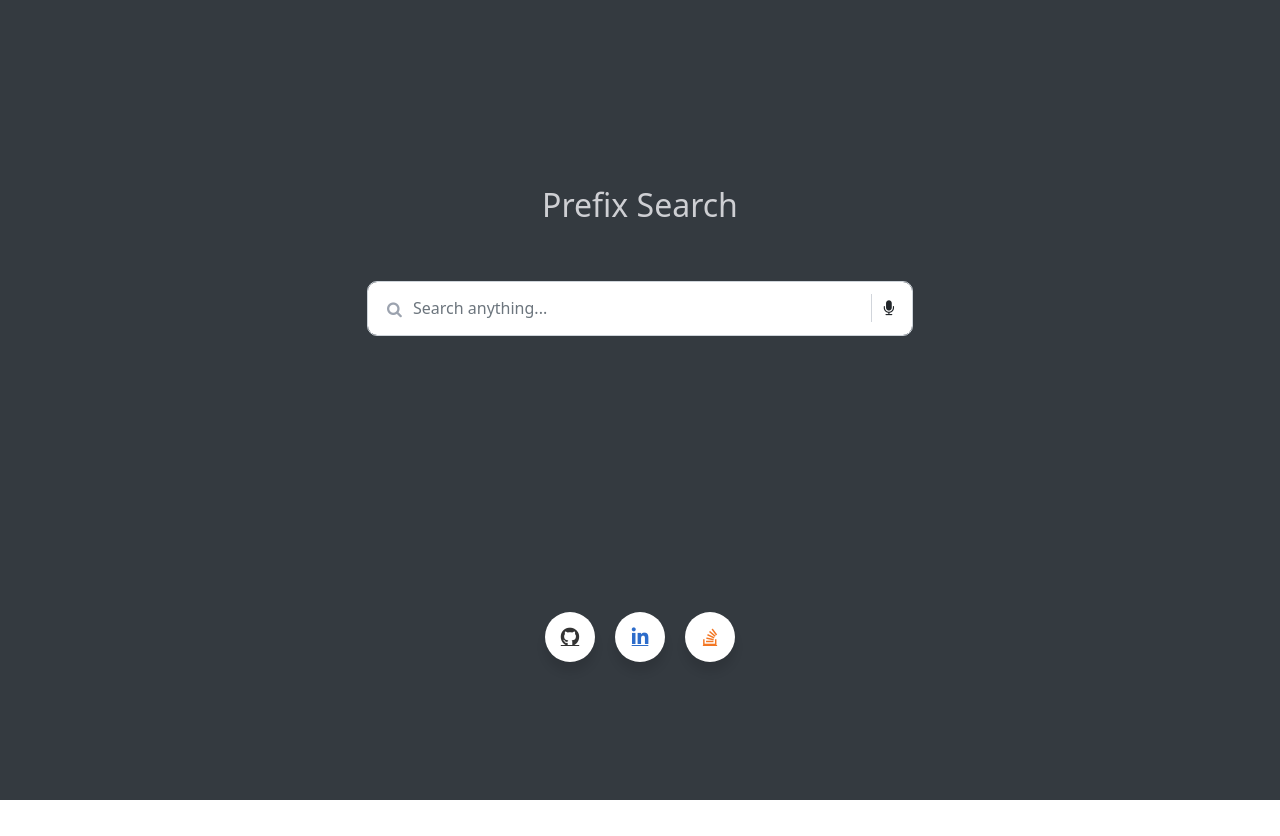
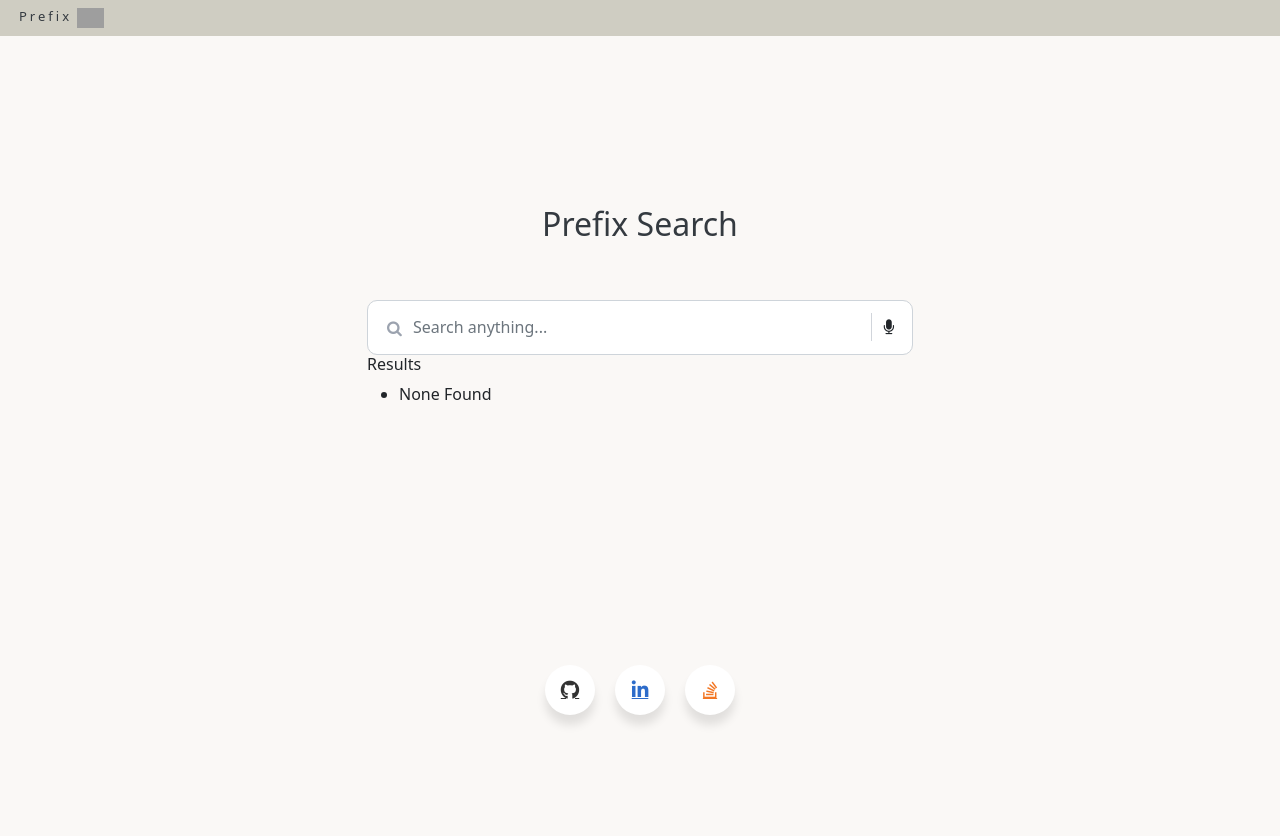
Before and after one commit to indexjoseph/Dictionary-Search, an Angular app in the folder search/: page / in a window 1280 px wide. Before the commit the page ends 800 px from the top, so only its background shows below. Built offline with nearby package versions, Linux system fonts and the light colour scheme; grey boxes are pictures that could not be loaded.

Commit message:
Implement search functionality

```diff
--- a/search/src/app/app.component.css
+++ b/search/src/app/app.component.css
@@ -1,22 +1,40 @@
 @import url('https://fonts.googleapis.com/css?family=Poppins:400,500,600,700&display=swap');
 
 body{
-    background: #343a40;
+    background: #FAF8F6;
+}
+
+.search-icon{
+  justify-content: space-around;
+  height: 20px;
+  position: relative;
+    left: 5px;
+}
+.navbar{
+  background-color: #CFCDC2;
+}
+
+.display-2 {
+  font-size: small;
+  letter-spacing: 3px;
+  color:#343a40;
+  font-weight: 500;
+  position: relative;
+    left: 19px;
+    justify-self: start;
 }
 
 .display-1{
-    color: #CECFD3;
+    color: #343a40;
     white-space: nowrap;
     font-size: xx-large;
     font-weight: 500;
 }
 .height{
-
     height: 100vh;
 }
 
 .form{
-
     position: relative;
 }
 
--- a/search/src/app/app.component.html
+++ b/search/src/app/app.component.html
@@ -2,19 +2,33 @@
 
 
 <html>
-
+   <header>
+   <nav class="navbar">
+        <a class ="display-2" style="text-decoration: none;">Prefix<img class="search-icon" src="https://www.freeiconspng.com/thumbs/search-icon-png/search-icon-png-21.png"></a>
+   </nav>
+   </header>
 <body>
    <div class="container">
-
       <div class="row height d-flex justify-content-center align-items-center">
 
         <div class="col-md-6">
          <div class="p-5 text-center">
-            <h1 class="display-1">Prefix Search </h1>
+            <h1 class="display-1">Prefix Search</h1>
           </div>
           <div class="form">
             <i class="fa fa-search"></i>
-            <input type="text" class="form-control form-input" placeholder="Search anything...">
+            <section>
+            <input name="searchInput" type="text" class="form-control form-input" placeholder="Search anything...">
+         </section>
+            <article>
+               <h6> Results </h6>
+               <ul>
+                 <li *ngFor="let programmingLanguage of
+                               programmingLanguages | search: searchInput">
+                    {{programmingLanguage}}
+                 </li>
+               </ul>
+           </article>
             <span class="left-pan"><i class="fa fa-microphone"></i></span>
           </div>
         </div>
--- a/search/src/app/app.component.ts
+++ b/search/src/app/app.component.ts
@@ -7,4 +7,9 @@ import { Component } from '@angular/core';
 })
 export class AppComponent {
   title = 'search';
+  public searchInput!: string;
+  public programmingLanguages = [
+      'Python','TypeScript','C','C++','Java',
+      'Go','JavaScript','PHP','Ruby','Swift','Kotlin'
+ ]
 }
--- /dev/null
+++ b/search/src/app/search.pipe.ts
@@ -0,0 +1,18 @@
+import { Pipe, PipeTransform } from '@angular/core';
+
+@Pipe({
+    name:'search'
+})
+
+export class SearchPipe implements PipeTransform {
+    transform(languages: string[], searchInput: string): any[]{
+        if(!searchInput) {
+            return  ['None Found'];
+        }
+
+       searchInput = searchInput.toLowerCase();
+       return languages.filter(
+           x =>x.toLowerCase().includes(searchInput)
+       )
+     }
+}
```
Also changed, not shown: search/src/app/app.module.ts (+6 -3 lines), 1 other file (tests, documents, lock files or other folders).
